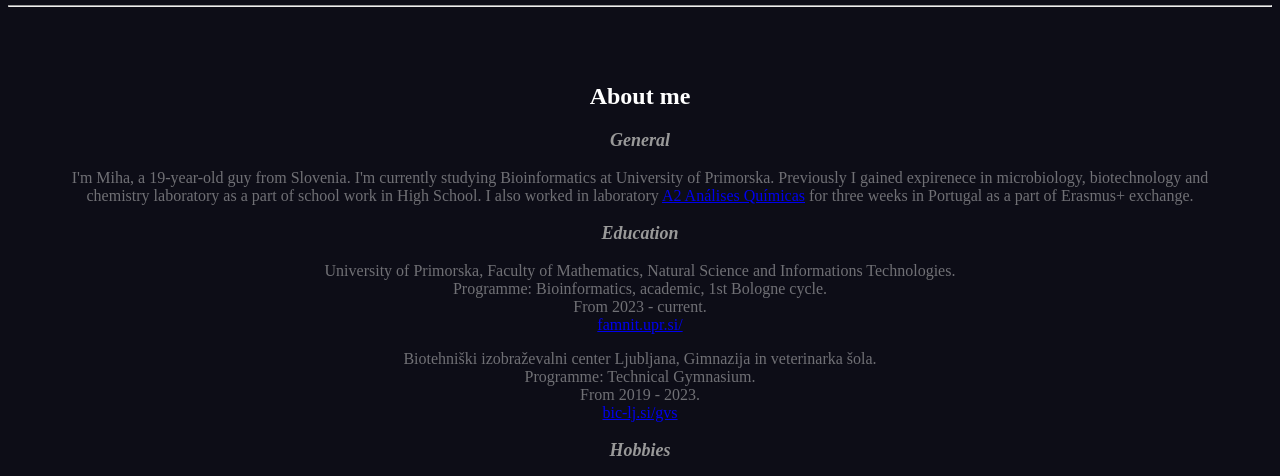
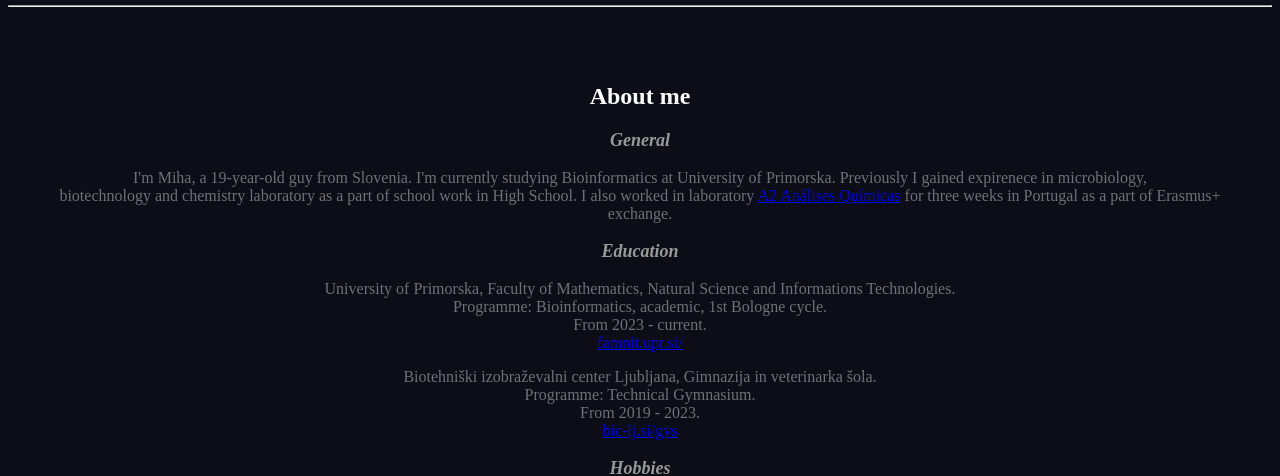
Before and after one commit to mihaprajs/mihaprajs.github.io, a plain HTML site: page index.html in a window 1280 px wide. Shown: the part 291-767 px from the top of the page. Drawn offline with Linux system fonts and the light colour scheme.

Commit message:
index.html update

```diff
--- a/index.html
+++ b/index.html
@@ -22,7 +22,7 @@
                     <h3>General</h3>
                         <p id="general">
                             I'm Miha, a 19-year-old guy from Slovenia. I'm currently studying Bioinformatics at University of Primorska.
-                            Previously I gained expirenece in microbiology, biotechnology and chemistry laboratory as a part of school work in High School.
+                            Previously I gained expirenece in microbiology, <br> biotechnology and chemistry laboratory as a part of school work in High School.
                             I also worked in laboratory <a href="https://www.a2analisesquimicas.com/">A2 Análises Químicas</a> for three weeks in Portugal as a part of Erasmus+ exchange.
                         </p>
                     <h3>Education</h3>
```
